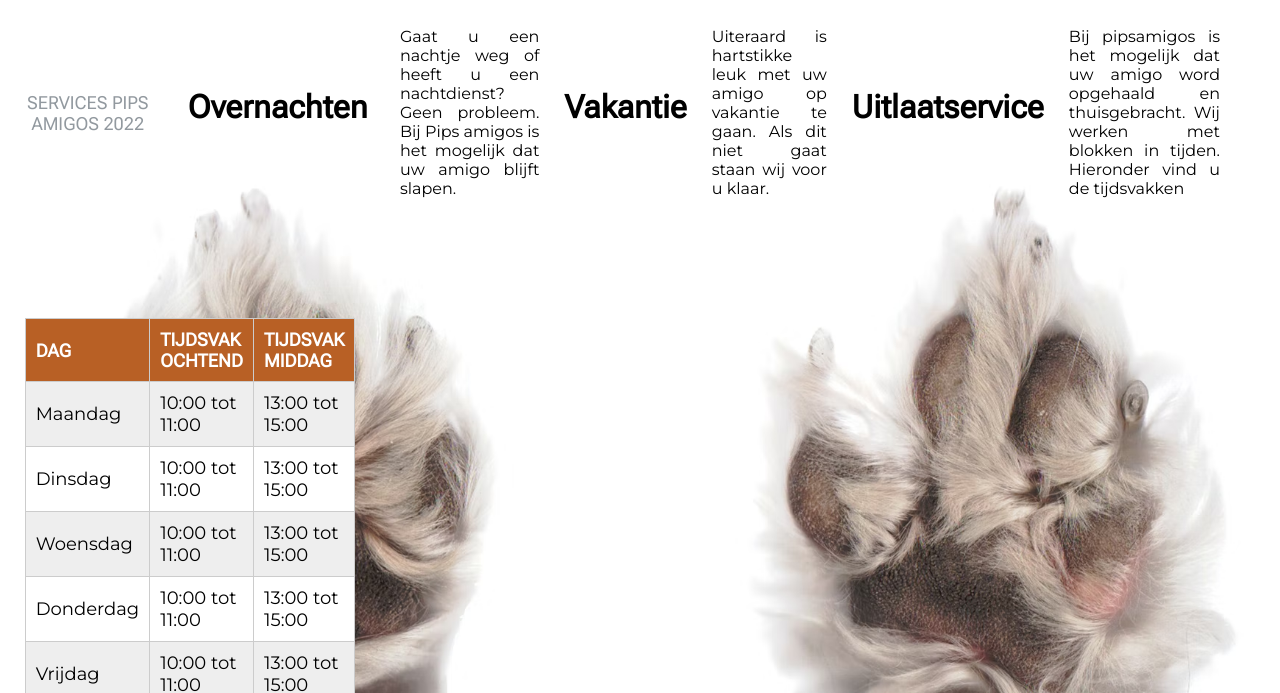
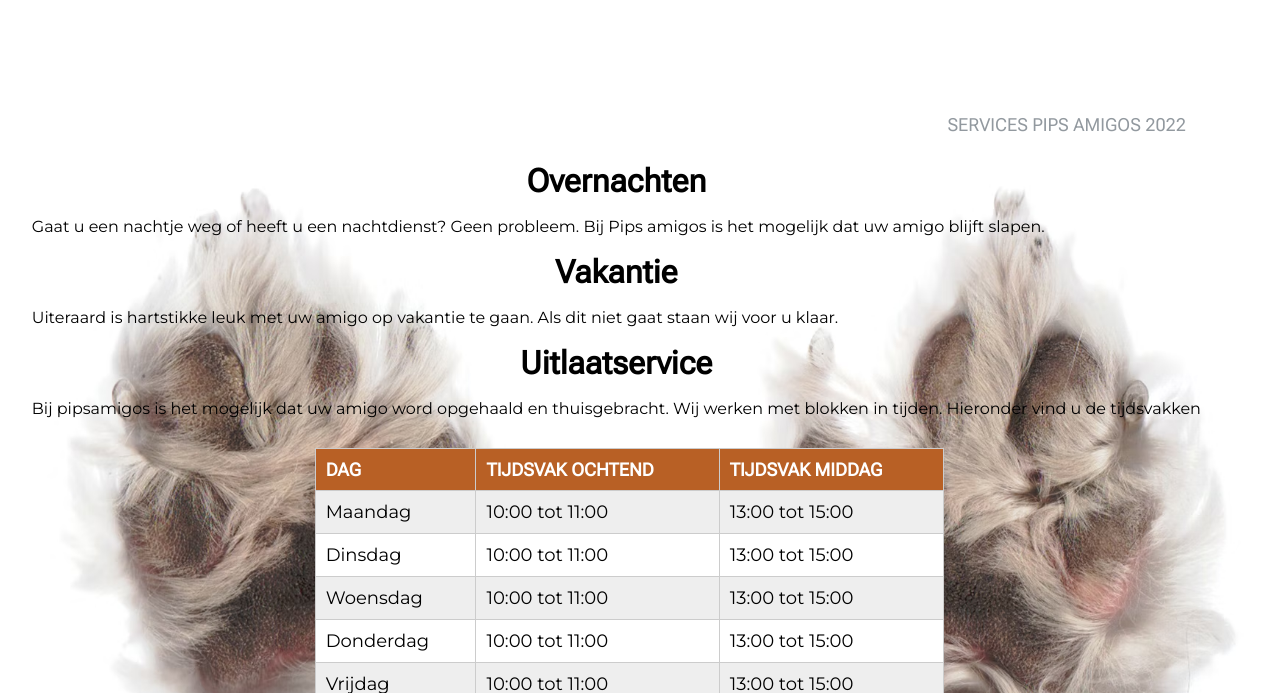
Before and after one commit to AnnemarieHelmstrijd/eindopdracht, a plain HTML site: page eindopdrachthtmlcss/services.html in a window 1280 px wide. Shown: the part 107-800 px from the top of the page. Drawn offline with Linux system fonts and the light colour scheme.

Commit message:
services css

```diff
--- a/eindopdrachthtmlcss/CSS/stylesheet.css
+++ b/eindopdrachthtmlcss/CSS/stylesheet.css
@@ -681,6 +681,7 @@ h2 {
 
     .pip {
         margin-top: 40px;
+
     }
 
     /* -------------------------------------------SERVICES PAGE ----------------------------------- */
@@ -691,7 +692,7 @@ h2 {
 
         display: grid;
         grid-template-columns: auto auto auto auto auto auto auto auto;
-        grid-template-rows: auto auto auto auto auto auto auto auto;
+        grid-template-rows: auto auto auto auto auto auto auto auto auto auto;
     }
 
 
@@ -713,9 +714,10 @@ h2 {
     font-weight: 6px;
     line-height: normal;
     text-align: center;
-    margin-bottom: 12px;
+    margin: 12px;
     font-size: 2em;
     padding: 5px;
+
 }
 
 .main-container-services h1 {
@@ -729,11 +731,9 @@ h2 {
     margin: 5px;
 }
 
+.main-container-services article {
+    margin: 30px;
 
-.main-container-services p {
-    display: block;
-    padding: 10px;
-    margin: 10px;
 
 }
 
@@ -746,6 +746,8 @@ table {
     grid-column-end: span 2;
     grid-row-start: 3;
     grid-row-end: span 3;
+    justify-self: center;
+
 
 }
 
@@ -753,6 +755,7 @@ table {
     width: 50%;
     border-collapse: collapse;
     margin: auto;
+    margin-bottom: 10px;
     background-color: white;
     -webkit-transition: 0.3s;
     transition: 0.3s;
@@ -796,10 +799,39 @@ th:hover {
 
 @media (min-width: 768px) {
 
+    .main-container-services {
+        display: grid;
+        align-content: center;
+    }
+
+
+    table {
+        margin-bottom: 20px;
+        justify-self: center;
+    }
+
+    .main-container-services article {
+        justify-content: center;
+    }
+
     .main-container-services h1 {
-        text-align: center;
+        text-align: right;
+
     }
 }
+
+@media (min-width: 1024px) {
+
+    .main-container-services {
+        display: grid;
+        align-content: center;
+    }
+
+    .main-container-services article {
+        justify-content: center;
+    }
+}
+
 
 /* -------------------------------------------PRICE PAGE ----------------------------------- */
 
--- a/eindopdrachthtmlcss/services.html
+++ b/eindopdrachthtmlcss/services.html
@@ -44,7 +44,7 @@
 
     </header>
     <main class="main-container-services">
-
+        <article>
             <h1> Services Pips Amigos 2022</h1>
             <h2 id="overnachten">Overnachten</h2>
             <p> Gaat u een nachtje weg of heeft u een nachtdienst? Geen probleem. Bij Pips amigos is het
@@ -55,8 +55,7 @@
             <h2 id="uitlaatservice">Uitlaatservice</h2>
             <p> Bij pipsamigos is het mogelijk dat uw amigo word opgehaald en thuisgebracht. Wij werken met blokken in
                 tijden. Hieronder vind u de tijdsvakken </p>
-        <p>
-
+        </article>
 
         <table>
             <thead>
@@ -97,7 +96,7 @@
                 </tr>
             </tbody>
         </table>
-        </p>
+
 
     </main>
 </body>
```
Lines whose indentation alone changed are shown as unchanged.
